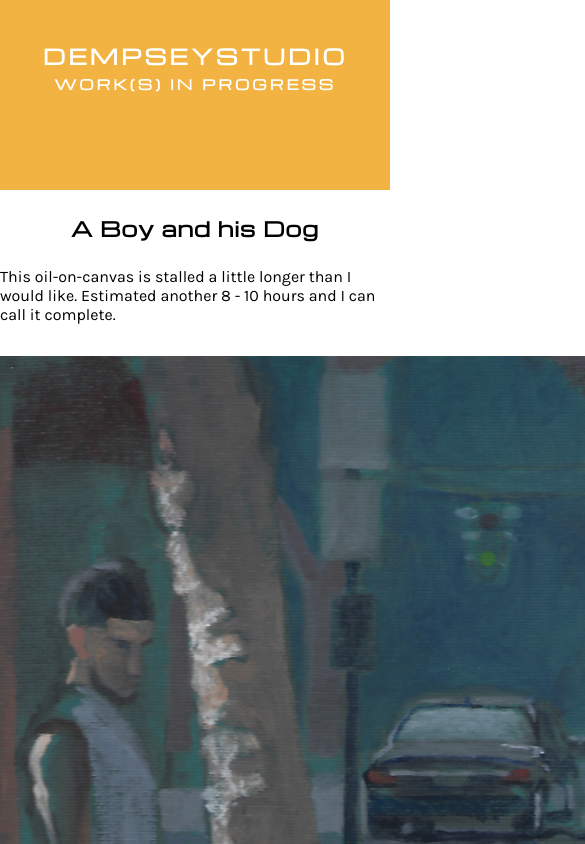
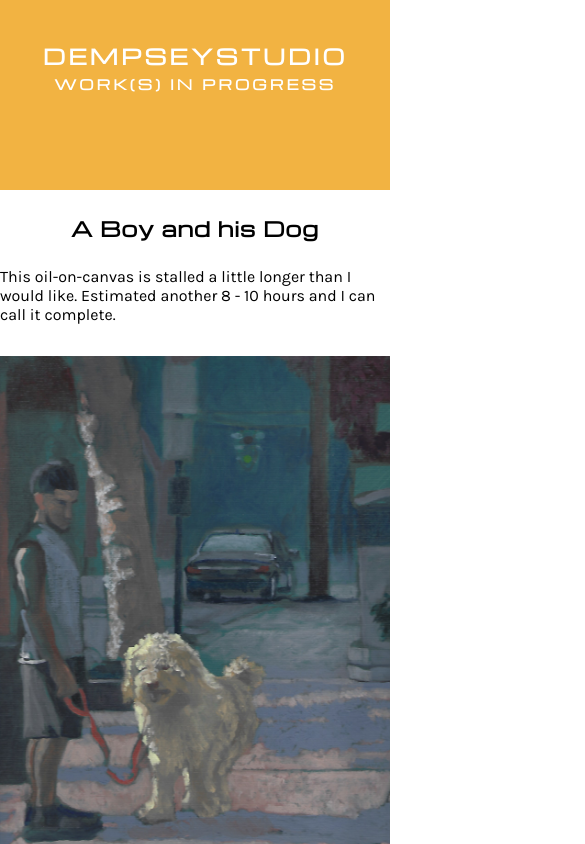
Before and after one commit to timothydempsey/wip, a React (Create React App) app: page / in a window 390 px wide. Shown: the top 844 px of the page, 585 px wide, since content can reach past the window. Built offline with nearby package versions, Linux system fonts and the light colour scheme.

Commit message:
Responsive images for mobile

```diff
--- a/public/css/ds2015.css
+++ b/public/css/ds2015.css
@@ -131,7 +131,10 @@ h3 {
 .heroImage {
 	margin:2.0em auto;
 	text-align:center;
-	max-width:768px;
+	/*max-width:768px;*/
+	display: block;
+  max-width: 100%;
+  height: auto;
 }
 
 .card-title {
--- a/src/App.js
+++ b/src/App.js
@@ -9,9 +9,6 @@ class App extends Component {
   render() {
     return (
       <div className="App">
-
-
-
         <header className="App-header">
         <h1>DEMPSEYSTUDIO</h1>
             <h2 className="tagline">Work(s) In Progress</h2>
@@ -31,7 +28,6 @@ class App extends Component {
           <img src={sketch} className="heroImage" alt="Sketch" />
 
           </div>
-        Updated:
         </div>
     );
   }
```
Lines whose indentation alone changed are shown as unchanged.
